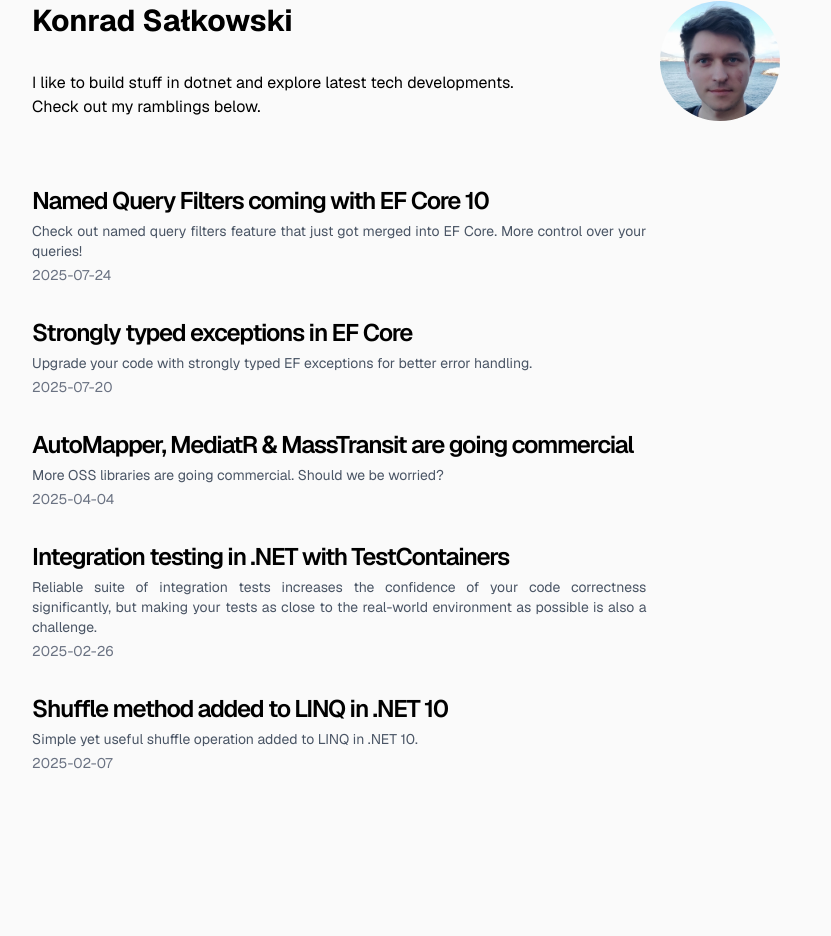
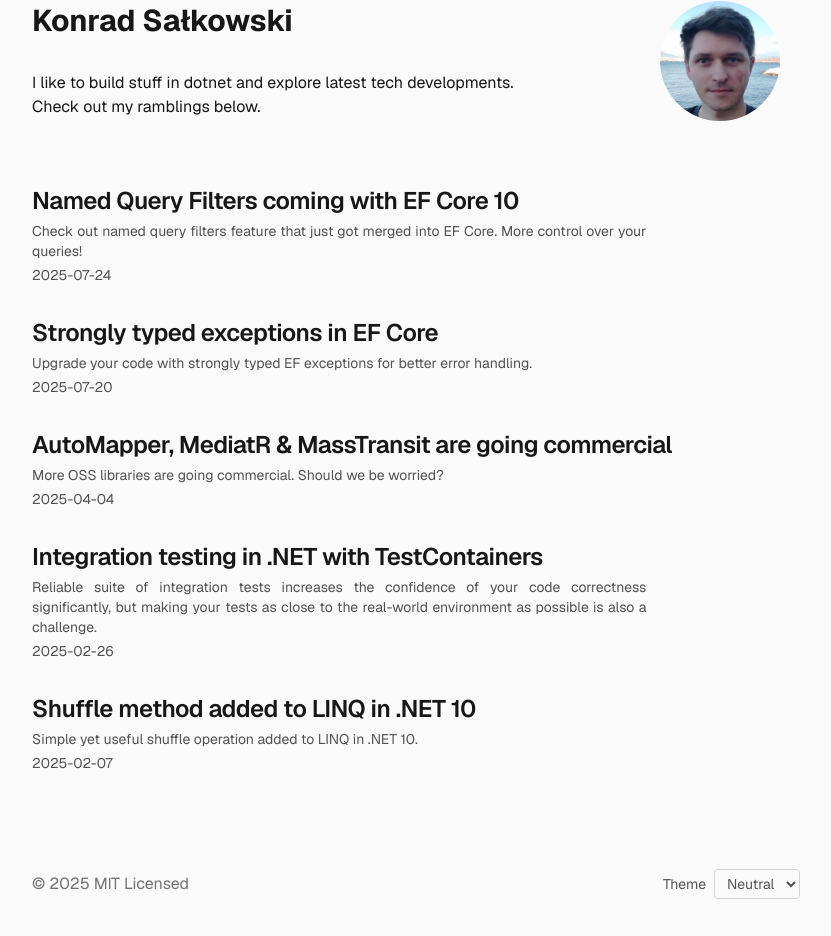
Before and after one commit to ksalk/ksalk.github.io, a Next.js app: page / in a window 1280 px wide. Shown: the part 143-1079 px from the top of the page, without its empty margins (224-1055 px from the left). Built offline with nearby package versions, Linux system fonts and the light colour scheme.

Commit message:
Add initial dropdown for theme change

```diff
--- a/app/components/footer.tsx
+++ b/app/components/footer.tsx
@@ -15,14 +15,19 @@ function ArrowIcon() {
   )
 }
 
+import ThemeDropdown from './theme-dropdown'
+
 export default function Footer() {
   return (
     <footer className="mb-16 mt-16">
-      <ul className="font-sm mt-8 flex flex-col space-x-0 space-y-2 text-neutral-600 md:flex-row md:space-x-4 md:space-y-0 dark:text-neutral-300">
-      </ul>
-      <p className="mt-8 text-neutral-500 dark:text-neutral-400">
-        © {new Date().getFullYear()} MIT Licensed
-      </p>
+      <div className="flex flex-col md:flex-row md:items-center md:justify-between gap-4">
+        <p className="text-neutral-500 dark:text-neutral-400 order-2 md:order-1">
+          © {new Date().getFullYear()} MIT Licensed
+        </p>
+        <div className="order-1 md:order-2 ml-auto">
+          <ThemeDropdown />
+        </div>
+      </div>
     </footer>
   )
 }
--- a/app/components/mdx.tsx
+++ b/app/components/mdx.tsx
@@ -2,7 +2,8 @@ import Link from 'next/link'
 import Image from 'next/image'
 import { MDXRemote } from 'next-mdx-remote/rsc'
 import { Prism } from "react-syntax-highlighter";
-import codeStyle from 'react-syntax-highlighter/dist/esm/styles/prism/dracula';
+import dracula from 'react-syntax-highlighter/dist/esm/styles/prism/dracula';
+import oneLight from 'react-syntax-highlighter/dist/esm/styles/prism/one-light';
 import React from 'react'
 
 function Table({ data }) {
@@ -54,7 +55,13 @@ function Code({ children, className, ...props }) {
     return <code {...props}>{children}</code>
   }
 
-  return <Prism style={codeStyle} showLineNumbers={true} language={'csharp'} {...props}>{removeLastLine(children)}</Prism>;
+  // Decide style based on current theme attribute; default to dracula
+  let themeAttr: string | null = null;
+  if (typeof document !== 'undefined') {
+    themeAttr = document.documentElement.dataset.theme || null;
+  }
+  const style = themeAttr === 'neutral' ? oneLight : themeAttr === 'osaka' ? dracula : (typeof window !== 'undefined' && window.matchMedia && window.matchMedia('(prefers-color-scheme: light)').matches ? oneLight : dracula);
+  return <Prism style={style} showLineNumbers={true} language={'csharp'} {...props}>{removeLastLine(children)}</Prism>;
 }
 
 function removeLastLine(code) {
--- /dev/null
+++ b/app/components/theme-dropdown.tsx
@@ -0,0 +1,58 @@
+"use client";
+import { useEffect, useState } from 'react';
+
+const THEMES = [
+  { value: 'neutral', label: 'Neutral' },
+  { value: 'osaka', label: 'Osaka' }
+];
+
+function applyTheme(theme: string) {
+  if (typeof document === 'undefined') return;
+  const root = document.documentElement;
+  root.dataset.theme = theme;
+  try {
+    localStorage.setItem('theme', theme);
+  } catch {}
+}
+
+export function ThemeDropdown() {
+  const [theme, setTheme] = useState<string>('neutral');
+  const [mounted, setMounted] = useState(false);
+
+  useEffect(() => {
+    let stored: string | null = null;
+    try { stored = localStorage.getItem('theme'); } catch {}
+    if (stored && THEMES.some(t => t.value === stored)) {
+      setTheme(stored);
+      applyTheme(stored);
+    } else {
+      applyTheme('neutral');
+    }
+    setMounted(true);
+  }, []);
+
+  const onChange = (e: React.ChangeEvent<HTMLSelectElement>) => {
+    const val = e.target.value;
+    setTheme(val);
+    applyTheme(val);
+  };
+
+  return (
+    <label className="text-sm flex items-center gap-2 text-neutral-600 dark:text-neutral-300">
+      <span className="hidden md:inline">Theme</span>
+      <select
+        aria-label="Select theme"
+        value={theme}
+        onChange={onChange}
+        disabled={!mounted}
+        className="bg-transparent border border-neutral-300 dark:border-neutral-600 rounded px-2 py-1 focus:outline-none text-sm"
+      >
+        {THEMES.map(t => (
+          <option key={t.value} value={t.value}>{t.label}</option>
+        ))}
+      </select>
+    </label>
+  );
+}
+
+export default ThemeDropdown;
--- a/app/global.css
+++ b/app/global.css
@@ -15,25 +15,67 @@
   --sh-jsxliterals: #6266d1;
   --sh-property: #e25a1c;
   --sh-entity: #e25a1c;
-
-  /* custom colors */
-  --secondary-color: var(--color-sky-400);
-  --accent-color: #008080;
-
-  --dark-accent-color: var(--color-cyan-500);
-  --dark-secondary-color: #e2feff;
+  /* semantic color tokens (light baseline) */
+  --color-bg: var(--color-neutral-50, #fafafa);
+  --color-bg-alt: var(--color-neutral-100, #f4f4f5);
+  --color-fg: var(--color-neutral-900, #111827);
+  --color-fg-muted: var(--color-neutral-600, #52525b);
+  --color-border: var(--color-neutral-200, #e5e7eb);
+  --color-accent: var(--color-sky-600, #0284c7);
+  --color-accent-fg: #ffffff;
+  --color-link: var(--color-accent);
+  --color-link-hover: var(--color-sky-700, #0369a1);
+  --color-code-inline-bg: var(--color-neutral-200, #e5e7eb);
+  --color-code-inline-fg: var(--color-fg);
+  --color-code-block-bg: #1e1f24; /* dark-ish neutral works in light mode */
+  --radius-sm: 4px;
+  --radius-md: 8px;
+  --transition-fast: 120ms;
 }
 
 @media (prefers-color-scheme: dark) {
-  :root {
+  :root:not([data-theme]) {
+    /* only apply when user hasn't explicitly chosen a theme */
     --sh-class: #4fa6d9;
     --sh-identifier: white;
     --sh-keyword: #ff776e;
     --sh-string: #0fa295;
-  }
-  html {
+    --color-bg: #111315;
+    --color-bg-alt: #1a1d20;
+    --color-fg: #f3f4f6;
+    --color-fg-muted: #9ca3af;
+    --color-border: #30363d;
+    --color-accent: #0ea5e9;
+    --color-link-hover: #38bdf8;
+    --color-code-inline-bg: #1f2329;
+    --color-code-inline-fg: #e5e7eb;
+    --color-code-block-bg: #1f2329;
     color-scheme: dark;
   }
+}
+
+/* Explicit theme: neutral (close to system light) */
+[data-theme='neutral'] {
+  color-scheme: light;
+}
+
+/* Explicit theme: osaka (custom dark accent aesthetic) */
+[data-theme='osaka'] {
+  --color-bg: #0f1115;
+  --color-bg-alt: #181b21;
+  --color-fg: #f2f4f8;
+  --color-fg-muted: #a0a6b4;
+  --color-border: #2a2f38;
+  --color-accent: #d946ef; /* fuchsia */
+  --color-link-hover: #e879f9;
+  --color-code-inline-bg: #1d2330;
+  --color-code-inline-fg: #f2f4f8;
+  --color-code-block-bg: #1d2330;
+  --sh-class: #86b9ff;
+  --sh-identifier: #f2f4f8;
+  --sh-keyword: #f472b6;
+  --sh-string: #10b981;
+  color-scheme: dark;
 }
 
 /* Custom classes *********** */
@@ -42,8 +84,11 @@
   background: var(--accent-color);
 } */
 
-html {
-  font-family: var(--font-geist-sans);
+html { font-family: var(--font-geist-sans); }
+body {
+  background: var(--color-bg);
+  color: var(--color-fg);
+  transition: background-color var(--transition-fast) linear, color var(--transition-fast) linear;
 }
 
 @media (min-width: 799px) {
@@ -58,93 +103,30 @@ html {
   }
 }
 
-.bg {
-  @media (prefers-color-scheme: light) {
-    background-color: #fafafa;
-    color: black;
-  }
-
-  @media (prefers-color-scheme: dark) {
-    background-color: #1f1f1f;
-    color: white;
-  }
-}
+/* legacy .bg class retained (now driven by tokens) */
+.bg { background: var(--color-bg); color: var(--color-fg); }
 
 /* Custom classes */
 
-.main-link {
-  @apply font-medium;
-}
+.main-link { font-weight:500; }
+.main-link:hover { color: var(--color-fg-muted); animation:none; }
 
-.main-link:hover {
-  @apply text-gray-400 animate-none;
+.blog-list-title { letter-spacing:-0.02em; font-size:1.5rem; line-height:2rem; font-weight:600; margin-bottom:0.25rem; }
 
-  @media (prefers-color-scheme: light) {
-    color: var(--color-gray-600);
-  }
+.blog-list-title:hover { color: var(--color-fg-muted); }
 
-  @media (prefers-color-scheme: dark) {
-    color: var(--color-gray-400);
-  }
-}
+.blog-list-desc { width:80%; font-size:0.875rem; line-height:1.25rem; margin-bottom:0.25rem; font-weight:400; color: var(--color-fg-muted); }
 
-.blog-list-title {
-  @apply tracking-tighter text-2xl font-semibold mb-1;
-}
+.blog-list-date { font-size:0.875rem; line-height:1.25rem; font-weight:400; color: var(--color-fg-muted); }
 
-.blog-list-title:hover {
-  @media (prefers-color-scheme: light) {
-    color: var(--color-gray-600);
-  }
+.name-title { font-size:1.875rem; line-height:2.25rem; font-weight:700; }
+@media (max-width: 799px) { .name-title { text-align:center; } }
 
-  @media (prefers-color-scheme: dark) {
-    color: var(--color-gray-400);
-  }
-}
+section p { text-align:justify; }
 
-.blog-list-desc {
-  @apply text-gray-400 w-4/5 text-sm mb-1 font-normal;
+section a { font-weight:700; text-decoration:underline; }
 
-  @media (prefers-color-scheme: light) {
-    color: var(--color-gray-600);
-  }
-
-  @media (prefers-color-scheme: dark) {
-    color: var(--color-gray-400);
-  }
-}
-
-.blog-list-date {
-  @apply text-gray-500 text-sm font-normal;
-}
-
-.name-title {
-  @apply  text-3xl font-bold;
-
-  @media (max-width: 799px) {
-      @apply text-center;
-  }
-}
-
-section p {
-  @apply text-justify;
-}
-
-section a {
-  @apply font-bold underline;
-}
-
-.prose code {
-  @apply px-1.5 py-1 rounded-lg;
-
-  @media (prefers-color-scheme: dark) {
-    background-color: rgb(40, 42, 54);
-  }
-  @media (prefers-color-scheme: light) {
-    background-color: rgb(40, 42, 54);
-    color: white;
-  }
-}
+.prose code { padding:0.25rem 0.375rem; border-radius: var(--radius-sm); background: var(--color-code-inline-bg); color: var(--color-code-inline-fg); }
 
 /* Custom classes end *********** */
 
@@ -152,8 +134,7 @@ html {
   min-width: 360px;
 }
 
-.prose .anchor {
-  @apply absolute invisible no-underline;
+ .prose .anchor { position:absolute; visibility:hidden; text-decoration:none;
 
   margin-left: -1em;
   padding-right: 0.5em;
@@ -162,69 +143,35 @@ html {
   cursor: pointer;
 }
 
-.anchor:hover {
-  @apply visible;
-}
+.anchor:hover { visibility:visible; }
 
-.prose a {
-  @apply underline transition-all underline-offset-2 decoration-[0.1em];
-}
+.prose a { text-decoration:underline; transition:color var(--transition-fast); text-underline-offset:0.25em; }
 
-.prose .anchor:after {
-  @apply text-neutral-300 dark:text-neutral-700;
-  content: '#';
-}
+.prose .anchor:after { color: var(--color-fg-muted); content:'#'; }
 
-.prose *:hover > .anchor {
-  @apply visible;
-}
+.prose *:hover > .anchor { visibility:visible; }
 
-.prose pre code {
-  @apply p-0;
-  border: initial;
-  line-height: 1.5;
-}
+.prose pre code { padding:0; border:initial; line-height:1.5; }
 
-.prose code span {
-  @apply font-medium;
-}
+.prose code span { font-weight:500; }
 
-.prose img {
-  /* Don't apply styles to next/image */
-  @apply m-0;
-}
+.prose img { margin:0; }
 
-.prose p {
-  @apply my-4 text-neutral-800 dark:text-neutral-200;
-}
+.prose p { margin-top:1rem; margin-bottom:1rem; color: var(--color-fg); }
 
-.prose h1 {
-  @apply text-4xl font-medium tracking-tight mt-6 mb-2;
-}
+.prose h1 { font-size:2.25rem; line-height:2.5rem; font-weight:500; letter-spacing:-0.02em; margin-top:1.5rem; margin-bottom:0.5rem; }
 
-.prose h2 {
-  @apply text-xl font-medium tracking-tight mt-6 mb-2;
-}
+.prose h2 { font-size:1.25rem; line-height:1.75rem; font-weight:500; letter-spacing:-0.01em; margin-top:1.5rem; margin-bottom:0.5rem; }
 
-.prose h3 {
-  @apply text-xl font-medium tracking-tight mt-6 mb-2;
-}
+.prose h3 { font-size:1.25rem; line-height:1.75rem; font-weight:500; margin-top:1.5rem; margin-bottom:0.5rem; }
 
-.prose h4 {
-  @apply text-lg font-medium tracking-tight mt-6 mb-2;
-}
+.prose h4 { font-size:1.125rem; line-height:1.75rem; font-weight:500; margin-top:1.5rem; margin-bottom:0.5rem; }
 
-.prose strong {
-  @apply font-medium;
-}
+.prose strong { font-weight:500; }
 
-.prose ul {
-  @apply list-disc pl-6;
-}
+.prose ul { list-style:disc; padding-left:1.5rem; }
 
-.prose ol {
-  @apply list-decimal pl-6;
-}
+.prose ol { list-style:decimal; padding-left:1.5rem; }
 
 .prose > :first-child {
   /* Override removing top margin, causing layout shift */
--- a/app/layout.tsx
+++ b/app/layout.tsx
@@ -69,6 +69,12 @@ export default function RootLayout({
       )}
     >
       <head>
+        <script
+          // Prevent flash of wrong theme: runs before paint
+          dangerouslySetInnerHTML={{
+            __html: `(()=>{try{const s=localStorage.getItem('theme');if(s)document.documentElement.dataset.theme=s;}catch(e){}})();`
+          }}
+        />
         <link rel="stylesheet" href="https://cdnjs.cloudflare.com/ajax/libs/font-awesome/6.4.2/css/all.min.css" />
         {/* Favicon font: Ceviche One by Font Diner, licensed under SIL Open Font License 1.1 */}
         <link rel="icon" href="/favicon.ico" />
```
